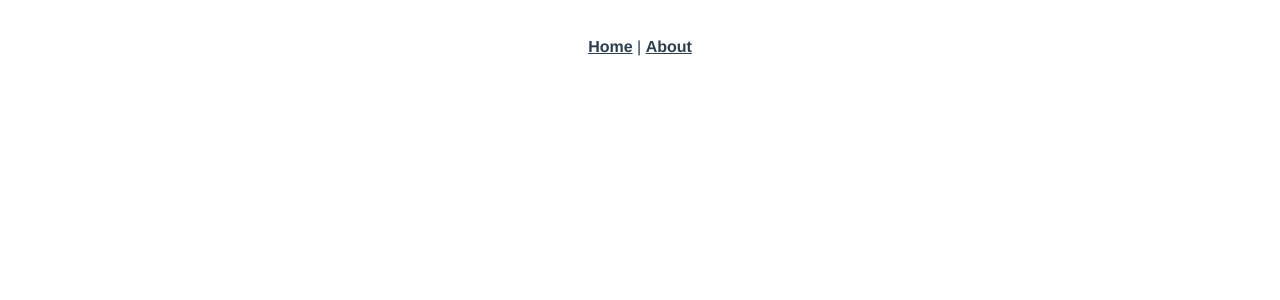
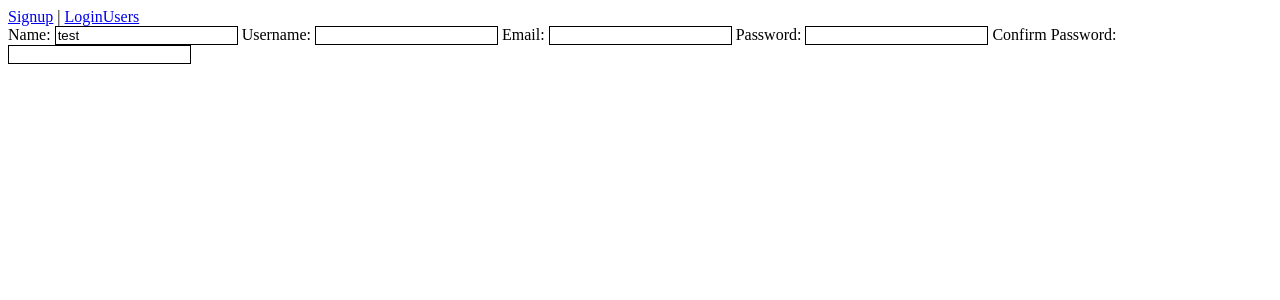
Before and after one commit to bethtelford/vue-experiment, a Vue app: page /signup in a window 1280 px wide. Shown: the top 300 px of the page. Built offline with nearby package versions, Linux system fonts and the light colour scheme.

Commit message:
Components created, basic routing setup, basic vuex setup

```diff
--- a/src/App.vue
+++ b/src/App.vue
@@ -1,31 +1,14 @@
 <template>
   <div id="app">
     <div id="nav">
-      <router-link to="/">Home</router-link> |
-      <router-link to="/about">About</router-link>
+      <router-link to="/signup">Signup</router-link> |
+      <router-link to="/login">Login</router-link>
+      <router-link to="/users">Users</router-link>
     </div>
     <router-view/>
   </div>
 </template>
 
 <style>
-#app {
-  font-family: 'Avenir', Helvetica, Arial, sans-serif;
-  -webkit-font-smoothing: antialiased;
-  -moz-osx-font-smoothing: grayscale;
-  text-align: center;
-  color: #2c3e50;
-}
-#nav {
-  padding: 30px;
-}
 
-#nav a {
-  font-weight: bold;
-  color: #2c3e50;
-}
-
-#nav a.router-link-exact-active {
-  color: #42b983;
-}
 </style>
--- /dev/null
+++ b/src/components/TheNavBar.vue
@@ -0,0 +1,5 @@
+<template>
+  <div class='nav'>
+    Navbar
+  </div>
+</template>
--- /dev/null
+++ b/src/components/UserTile.vue
@@ -0,0 +1,5 @@
+<template>
+  <div class='user-tile'>
+    User Tile
+  </div>
+</template>
--- a/src/router.js
+++ b/src/router.js
@@ -1,6 +1,8 @@
 import Vue from 'vue'
 import Router from 'vue-router'
-import Home from './views/Home.vue'
+import RegisterPage from './views/RegisterPage.vue'
+import LoginPage from './views/LoginPage.vue'
+import UsersPage from './views/UsersPage.vue'
 
 Vue.use(Router)
 
@@ -9,17 +11,19 @@ export default new Router({
   base: process.env.BASE_URL,
   routes: [
     {
-      path: '/',
-      name: 'home',
-      component: Home
+      path: '/signup',
+      name: 'register',
+      component: RegisterPage
     },
     {
-      path: '/about',
-      name: 'about',
-      // route level code-splitting
-      // this generates a separate chunk (about.[hash].js) for this route
-      // which is lazy-loaded when the route is visited.
-      component: () => import(/* webpackChunkName: "about" */ './views/About.vue')
+      path: '/login',
+      name: 'login',
+      component: LoginPage
+    },
+    {
+      path: '/users',
+      name: 'users',
+      component: UsersPage
     }
   ]
 })
--- a/src/store.js
+++ b/src/store.js
@@ -5,7 +5,9 @@ Vue.use(Vuex)
 
 export default new Vuex.Store({
   state: {
-
+    name: '',
+    username: '',
+    email: ''
   },
   mutations: {
 
--- a/src/views/About.vue
+++ /dev/null
@@ -1,5 +0,0 @@
-<template>
-  <div class="about">
-    <h1>This is an about page</h1>
-  </div>
-</template>
--- a/src/views/Home.vue
+++ /dev/null
@@ -1,18 +0,0 @@
-<template>
-  <div class="home">
-    <img alt="Vue logo" src="../assets/logo.png">
-    <HelloWorld msg="Welcome to Your Vue.js App"/>
-  </div>
-</template>
-
-<script>
-// @ is an alias to /src
-import HelloWorld from '@/components/HelloWorld.vue'
-
-export default {
-  name: 'home',
-  components: {
-    HelloWorld
-  }
-}
-</script>
--- /dev/null
+++ b/src/views/LoginPage.vue
@@ -0,0 +1,18 @@
+<template>
+  <div class="login">
+    <h1>This is the login page</h1>
+  </div>
+</template>
+
+
+<script>
+export default {
+  name: 'Login',
+  data() {
+    return {
+      username: 'test',
+      password: ''
+    }
+  }
+};
+</script>
--- /dev/null
+++ b/src/views/RegisterPage.vue
@@ -0,0 +1,43 @@
+<template>
+  <div class="register">
+    <form>
+      Name: <input v-model="name"/>
+      Username: <input v-model="username"/>
+      Email: <input
+        v-model="email"
+      />
+      Password: <input
+        v-model="password"
+        type='password'
+      />
+      Confirm Password: <input
+        v-model="confirmPassword"
+        type='password'
+      />
+    </form>
+  </div>
+</template>
+
+
+<script>
+export default {
+  name: "Register",
+  data() {
+    return {
+      name: "test",
+      username: "",
+      email: "",
+      password: "",
+      confirmPassword: "",
+      showModule: false,
+      allowSubmit: true
+    };
+  }
+};
+</script>
+
+<style>
+input {
+  border: 1px solid black;
+}
+</style>
--- /dev/null
+++ b/src/views/UsersPage.vue
@@ -0,0 +1,17 @@
+<template>
+  <div class="users">
+    <h1>This is the users page</h1>
+  </div>
+</template>
+
+
+<script>
+export default {
+  name: 'Users',
+  data() {
+    return {
+      users: ['test', 'test']
+    }
+  }
+};
+</script>
```
Also changed, not shown: 2 other files (tests, documents, lock files or other folders).
